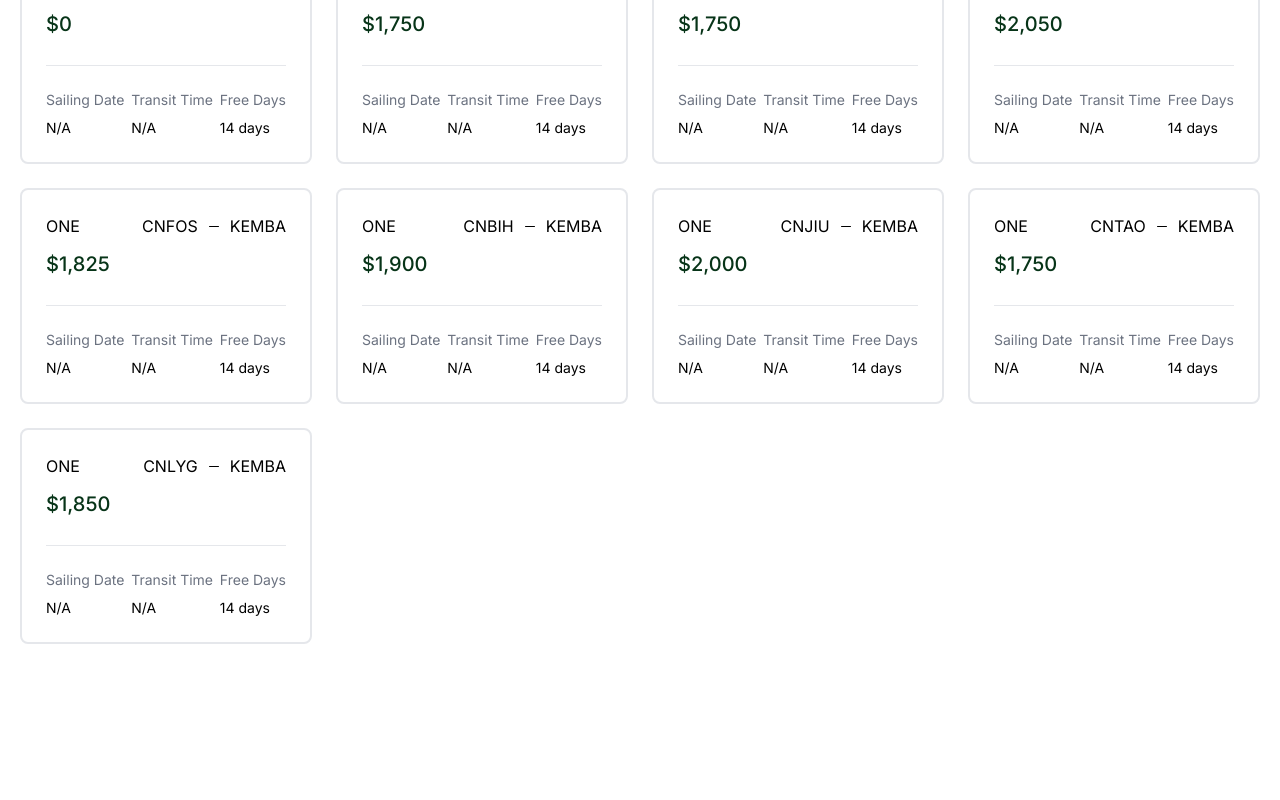
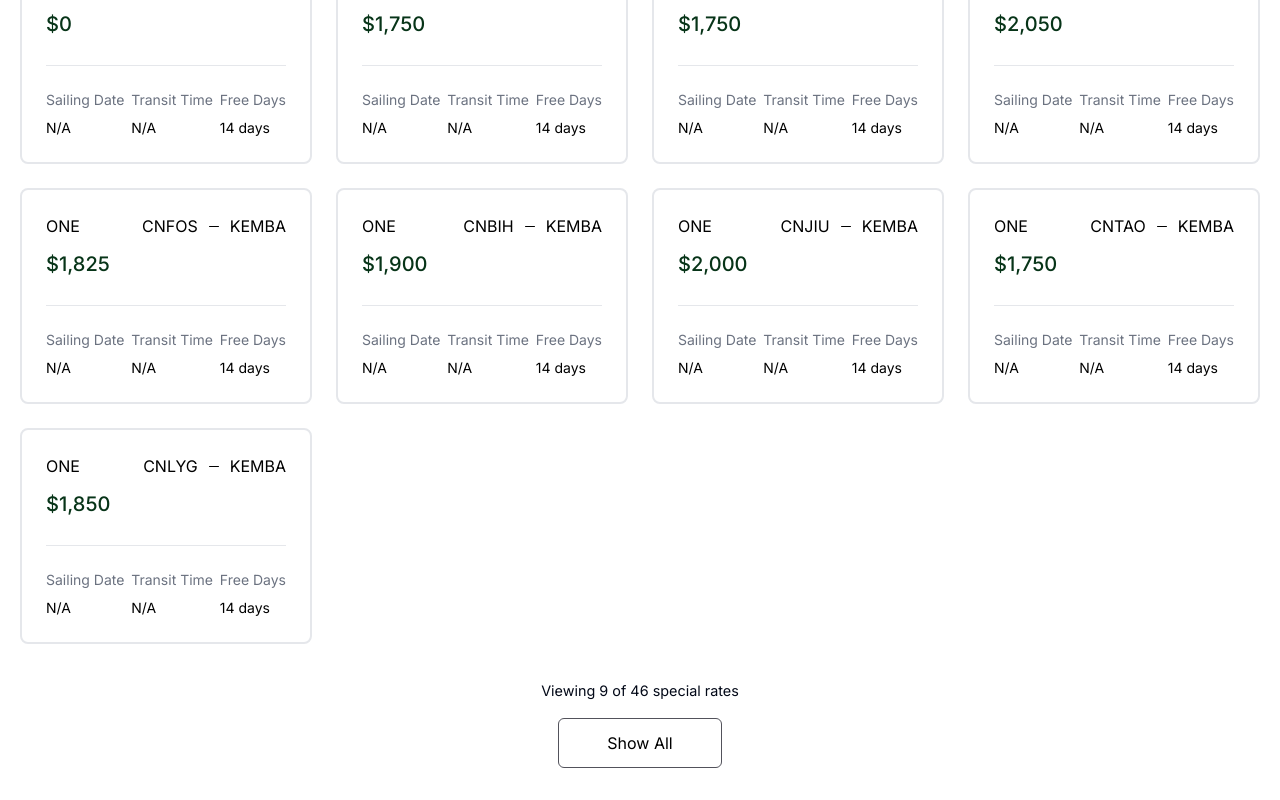
Before and after one commit to Jerified/oneport365-rates-project, a Next.js app: page / in a window 1280 px wide. Shown: the part 318-1118 px from the top of the page. Before the commit the page ends 994 px from the top, so only its background shows below. Built offline with nearby package versions, Linux system fonts and the light colour scheme.

Commit message:
fixing showMore/showLess error

```diff
--- a/src/components/CarrierName.tsx
+++ b/src/components/CarrierName.tsx
@@ -51,29 +51,33 @@
 const ITEMS_PER_PAGE = 9
 
 const CarrierName = ({ results }: carrierNameProps) => {
-    const [selected, setSelected] = useState(() => {
+    const [selected, setSelected] = useState(
+        () => {
         const firstCarrier = results[0].carrier_name
         const firstRate = results.filter(d => d.carrier_name === firstCarrier)
-        return firstRate.slice(0, ITEMS_PER_PAGE)
-    })
-    const [selectedCarrier, setSelectedCarrier] = useState<string>("")
+        return firstRate.slice(0, ITEMS_PER_PAGE) }
+        )
+    const [selectedCarrier, setSelectedCarrier] = useState(
+        () => {
+            return results[0].carrier_name
+        }
+    )
     const [carrierLength, setCarrierLength] = useState(() => {
-        return selected.length
+        const firstCarrier = results[0].carrier_name
+        return results.filter(d => d.carrier_name === firstCarrier).length
     })
     const [showAll, setShowAll] = useState(false)
-    console.log(selected)
     const uniqueCarrierNames = new Set(results.map(d => d.carrier_name))
     const filterRate = (name: string) => {
         const rate = results.filter(d => d.carrier_name === name)
+        setSelectedCarrier(name)
         setCarrierLength(rate.length)
         setSelected(rate.slice(0, ITEMS_PER_PAGE))
-        setSelectedCarrier(name)
         setShowAll(false)
     }
 
-
     const handleToggle = () => {
-        setShowAll(!showAll)
+        setShowAll(prev => !prev)
         if (showAll) {
             setSelected(results.slice(0, ITEMS_PER_PAGE));
         } else {
```
